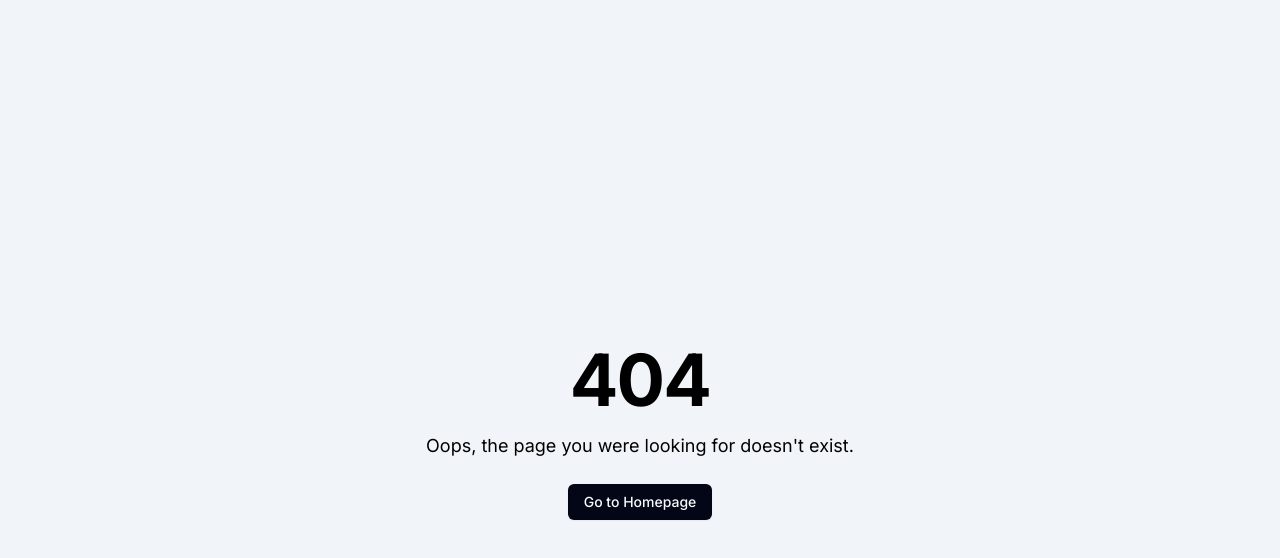
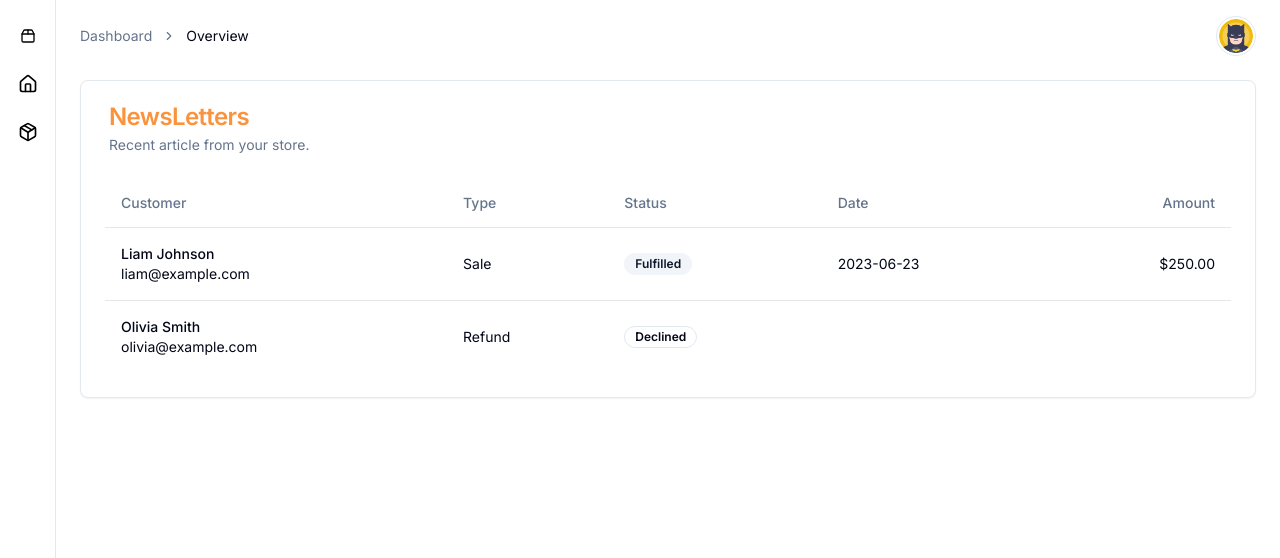
Before and after one commit to ronishpaudel/dashboard_template, a Next.js app: page /dashboard in a window 1280 px wide. Before the commit this address had no page. Shown: the top 558 px of the page. Built offline with nearby package versions, Linux system fonts and the light colour scheme.

Commit message:
home page adn layout of dashboard add

```diff
--- /dev/null
+++ b/app/dashboard/layout.tsx
@@ -0,0 +1,13 @@
+"use client";
+
+export default function DashboardLayout({
+  children,
+}: {
+  children: React.ReactNode;
+}) {
+  return (
+    <>
+      <div className="flex h-screen ">{children}</div>
+    </>
+  );
+}
--- /dev/null
+++ b/app/dashboard/page.tsx
@@ -0,0 +1,188 @@
+import Link from "next/link";
+import { Sheet, SheetTrigger, SheetContent } from "@/components/ui/sheet";
+import { Button } from "@/components/ui/button";
+import {
+  Breadcrumb,
+  BreadcrumbList,
+  BreadcrumbItem,
+  BreadcrumbLink,
+  BreadcrumbSeparator,
+  BreadcrumbPage,
+} from "@/components/ui/breadcrumb";
+import { Input } from "@/components/ui/input";
+import {
+  DropdownMenu,
+  DropdownMenuTrigger,
+  DropdownMenuContent,
+  DropdownMenuLabel,
+  DropdownMenuSeparator,
+  DropdownMenuItem,
+} from "@/components/ui/dropdown-menu";
+import {
+  Card,
+  CardHeader,
+  CardTitle,
+  CardDescription,
+  CardContent,
+} from "@/components/ui/card";
+import { Tabs, TabsContent } from "@/components/ui/tabs";
+import {
+  Table,
+  TableHeader,
+  TableRow,
+  TableHead,
+  TableBody,
+  TableCell,
+} from "@/components/ui/table";
+import { Badge } from "@/components/ui/badge";
+import {
+  HomeIcon,
+  LineChartIcon,
+  Package2Icon,
+  PackageIcon,
+  PanelLeftIcon,
+  SearchIcon,
+  ShoppingCartIcon,
+  UsersIcon,
+} from "lucide-react";
+import { SideNavBar } from "../component/side-nabar";
+import NavBar from "../component/navbar";
+
+export default function Component() {
+  return (
+    <div className="flex min-h-screen w-full flex-col bg-muted/40">
+      <SideNavBar />
+      <div className="flex flex-col sm:gap-4 sm:py-4 sm:pl-14">
+        <header className="sticky top-0 z-30 flex h-14 items-center gap-4 border-b bg-background px-4 sm:static sm:h-auto sm:border-0 sm:bg-transparent sm:px-6">
+          <Sheet>
+            <SheetTrigger asChild>
+              <Button size="icon" variant="outline" className="sm:hidden">
+                <PanelLeftIcon className="h-5 w-5" />
+                <span className="sr-only">Toggle Menu</span>
+              </Button>
+            </SheetTrigger>
+            <SheetContent side="left" className="sm:max-w-xs">
+              <NavBar />
+            </SheetContent>
+          </Sheet>
+          <Breadcrumb className="hidden md:flex">
+            <BreadcrumbList>
+              <BreadcrumbItem>
+                <BreadcrumbLink asChild>
+                  <Link href="#" prefetch={false}>
+                    Dashboard
+                  </Link>
+                </BreadcrumbLink>
+              </BreadcrumbItem>
+              <BreadcrumbSeparator />
+              <BreadcrumbItem>
+                <BreadcrumbPage>Overview</BreadcrumbPage>
+              </BreadcrumbItem>
+            </BreadcrumbList>
+          </Breadcrumb>
+          <div className="relative ml-auto flex-1 md:grow-0"></div>
+          <DropdownMenu>
+            <DropdownMenuTrigger asChild>
+              <Button
+                variant="outline"
+                size="icon"
+                className="overflow-hidden rounded-full"
+              >
+                <img
+                  src="/images/batman.png"
+                  width={36}
+                  height={36}
+                  alt="Avatar"
+                  className="overflow-hidden rounded-full"
+                />
+              </Button>
+            </DropdownMenuTrigger>
+            <DropdownMenuContent align="end">
+              <DropdownMenuLabel>My Account</DropdownMenuLabel>
+              <DropdownMenuSeparator />
+              <DropdownMenuItem>Settings</DropdownMenuItem>
+              <DropdownMenuItem>Support</DropdownMenuItem>
+              <DropdownMenuSeparator />
+              <DropdownMenuItem>Logout</DropdownMenuItem>
+            </DropdownMenuContent>
+          </DropdownMenu>
+        </header>
+        <main className="grid flex-1 items-center gap-4 p-4 sm:px-6 sm:py-0 md:gap-8 ">
+          <div className="grid auto-rows-max items-center gap-4 md:gap-8 lg:col-span-2">
+            <Tabs defaultValue="week">
+              <TabsContent value="week">
+                <Card x-chunk="dashboard-05-chunk-3">
+                  <CardHeader className="px-7">
+                    <CardTitle className="text-orange-400">
+                      NewsLetters
+                    </CardTitle>
+                    <CardDescription>
+                      Recent article from your store.
+                    </CardDescription>
+                  </CardHeader>
+                  <CardContent>
+                    <Table>
+                      <TableHeader>
+                        <TableRow>
+                          <TableHead>Customer</TableHead>
+                          <TableHead className="hidden sm:table-cell">
+                            Type
+                          </TableHead>
+                          <TableHead className="hidden sm:table-cell">
+                            Status
+                          </TableHead>
+                          <TableHead className="hidden md:table-cell">
+                            Date
+                          </TableHead>
+                          <TableHead className="text-right">Amount</TableHead>
+                        </TableRow>
+                      </TableHeader>
+                      <TableBody>
+                        <TableRow className="bg-accent">
+                          <TableCell>
+                            <div className="font-medium">Liam Johnson</div>
+                            <div className="hidden text-sm text-muted-foreground md:inline">
+                              liam@example.com
+                            </div>
+                          </TableCell>
+                          <TableCell className="hidden sm:table-cell">
+                            Sale
+                          </TableCell>
+                          <TableCell className="hidden sm:table-cell">
+                            <Badge className="text-xs" variant="secondary">
+                              Fulfilled
+                            </Badge>
+                          </TableCell>
+                          <TableCell className="hidden md:table-cell">
+                            2023-06-23
+                          </TableCell>
+                          <TableCell className="text-right">$250.00</TableCell>
+                        </TableRow>
+                        <TableRow>
+                          <TableCell>
+                            <div className="font-medium">Olivia Smith</div>
+                            <div className="hidden text-sm text-muted-foreground md:inline">
+                              olivia@example.com
+                            </div>
+                          </TableCell>
+                          <TableCell className="hidden sm:table-cell">
+                            Refund
+                          </TableCell>
+                          <TableCell className="hidden sm:table-cell">
+                            <Badge className="text-xs" variant="outline">
+                              Declined
+                            </Badge>
+                          </TableCell>
+                        </TableRow>
+                      </TableBody>
+                    </Table>
+                  </CardContent>
+                </Card>
+              </TabsContent>
+            </Tabs>
+          </div>
+        </main>
+      </div>
+    </div>
+  );
+}
```
